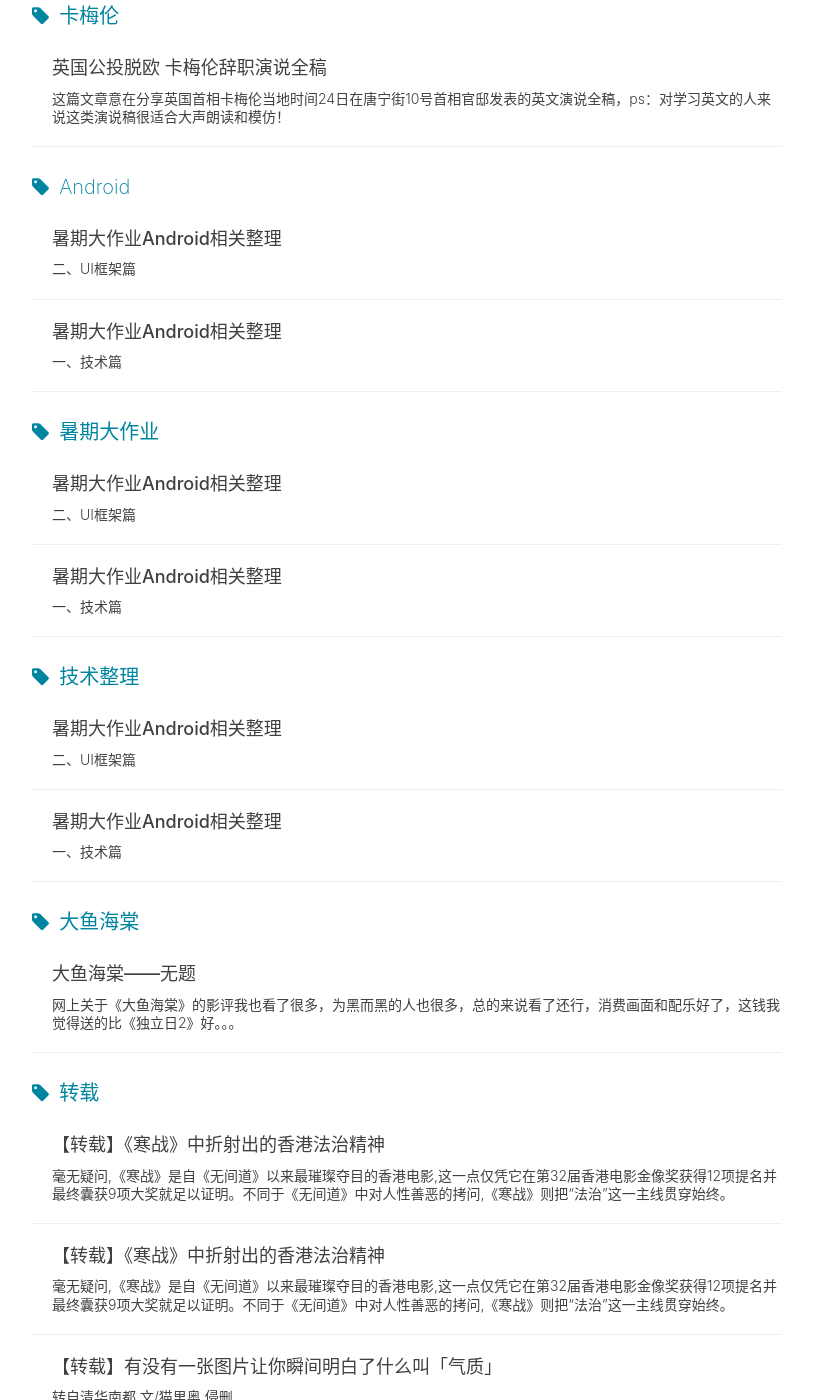
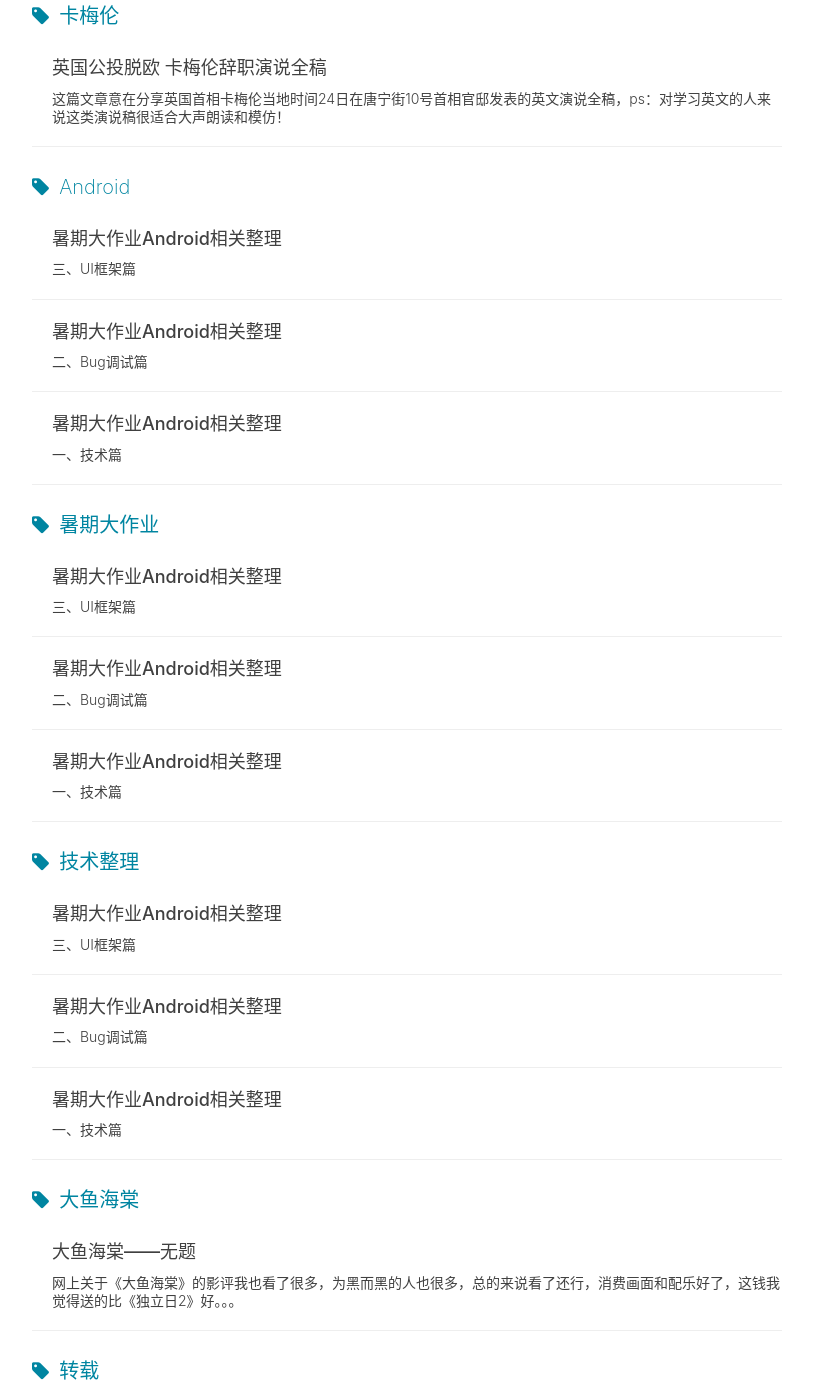
Before and after one commit to jiayangchen/jiayangchen.github.io, a Jekyll site: the page built from tags.html, in a window 1280 px wide and 1400 px high, scrolled down 7907 px. Shown: the whole window, without its empty margins (233-1046 px from the left). Built offline with Jekyll 4.4.1, drawn with Linux system fonts in a browser that asks for light colours; nearby versions of some CDN libraries; comment, search, counter and statistics services are not loaded.

Commit message:
20161005

```diff
--- /dev/null
+++ b/_posts/2016-10-05-AndroidBug.md
@@ -0,0 +1,28 @@
+---
+layout: post
+title: "暑期大作业Android相关整理"
+subtitle: "二、Bug调试篇"
+date: 2016-10-05
+author: "ChenJY"
+header-img: "img/android.jpg"
+catalog: true
+tags:
+    - Android
+    - 暑期大作业
+    - 技术整理
+---
+
+### 集成SDK构建项目报错："AGPBI: {"kind":"error","text":"warning..."
+* [https://help.aliyun.com/knowledge_detail/40001.html](https://help.aliyun.com/knowledge_detail/40001.html)
+
+### 关于百度地图SDK v3.6.0以上版本找不到PoiOverlay类（开源代码）的解决方法.
+* [http://blog.csdn.net/flyrunlx/article/details/51428399](http://blog.csdn.net/flyrunlx/article/details/51428399)
+
+### Android Zxing调整扫描区域 优化取图速度
+* [http://blog.csdn.net/aaawqqq/article/details/24876341](http://blog.csdn.net/aaawqqq/article/details/24876341)
+
+### Zxing图片拉伸解决 Android 二维码扫描
+* [http://blog.csdn.net/aaawqqq/article/details/24852915](http://blog.csdn.net/aaawqqq/article/details/24852915)
+
+### Android webView打不开网页的解决办法
+* [http://www.cnblogs.com/yejiurui/p/4936618.html](http://www.cnblogs.com/yejiurui/p/4936618.html)
--- a/_posts/2016-10-07-AndroidUI.md
+++ b/_posts/2016-10-07-AndroidUI.md
@@ -1,7 +1,7 @@
 ---
 layout: post
 title: "暑期大作业Android相关整理"
-subtitle: "二、UI框架篇"
+subtitle: "三、UI框架篇"
 date: 2016-10-07
 author: "ChenJY"
 header-img: "img/android.jpg"
```
